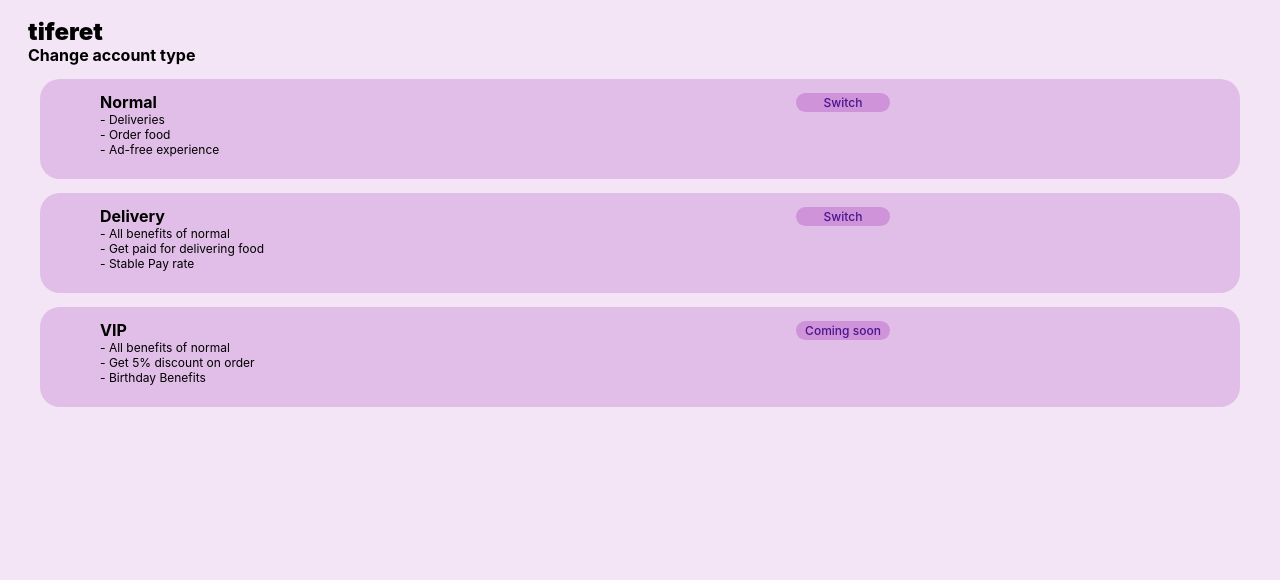
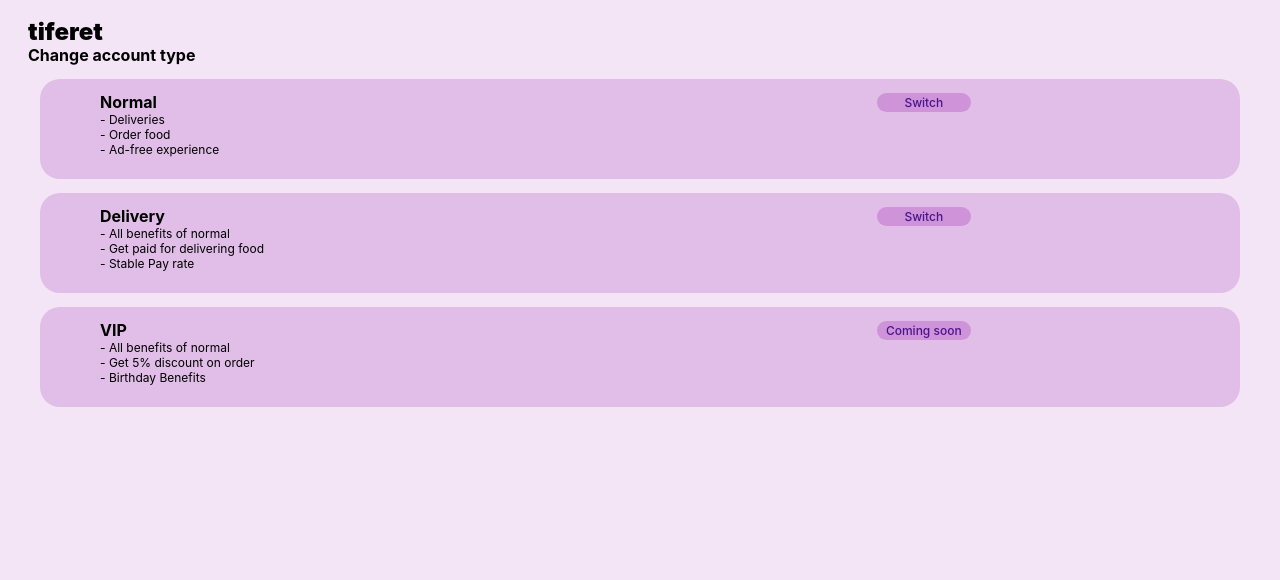
Before and after one commit to SMSOSS/tiferet, a PHP site: page /user/acctype.php in a window 1280 px wide. Shown: the top 580 px of the page. Run offline with PHP 8.4, Linux system fonts and the light colour scheme; the visitor is signed in with stand-in values (Sample User, id 1); some web fonts are replaced.

Commit message:
tiferet: acctype: move status pill rightwards
* makes ui look better by reducing gap between status pill and right
  border

Signed-off-by: Wiley Lau <henloboii@protonmail.ch>

```diff
--- a/user/acctype.php
+++ b/user/acctype.php
@@ -107,7 +107,7 @@ include "../assets/vars.php";
             position: absolute;
             width: 94px;
             height: 19px;
-            left: 62.1875%;
+            left: 68.5%;
             top: 93px;
 
             background: #CE93D8;
@@ -169,7 +169,7 @@ include "../assets/vars.php";
             position: absolute;
             width: 94px;
             height: 19px;
-            left: 62.1875%;
+            left: 68.5%;
             top: 207px;
 
             background: #CE93D8;
@@ -234,7 +234,7 @@ include "../assets/vars.php";
             position: absolute;
             width: 94px;
             height: 19px;
-            left: 62.1875%;
+            left: 68.5%;
             top: 321px;
 
             background: #CE93D8;
```
